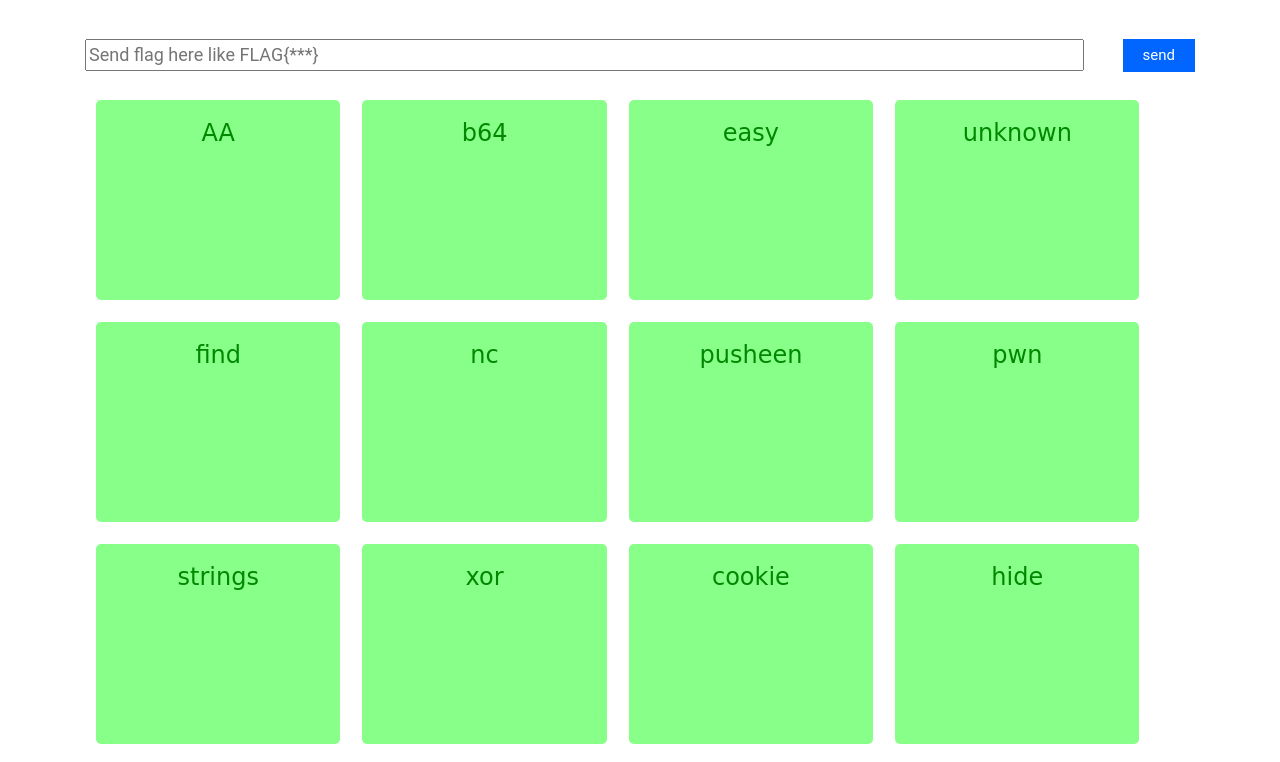
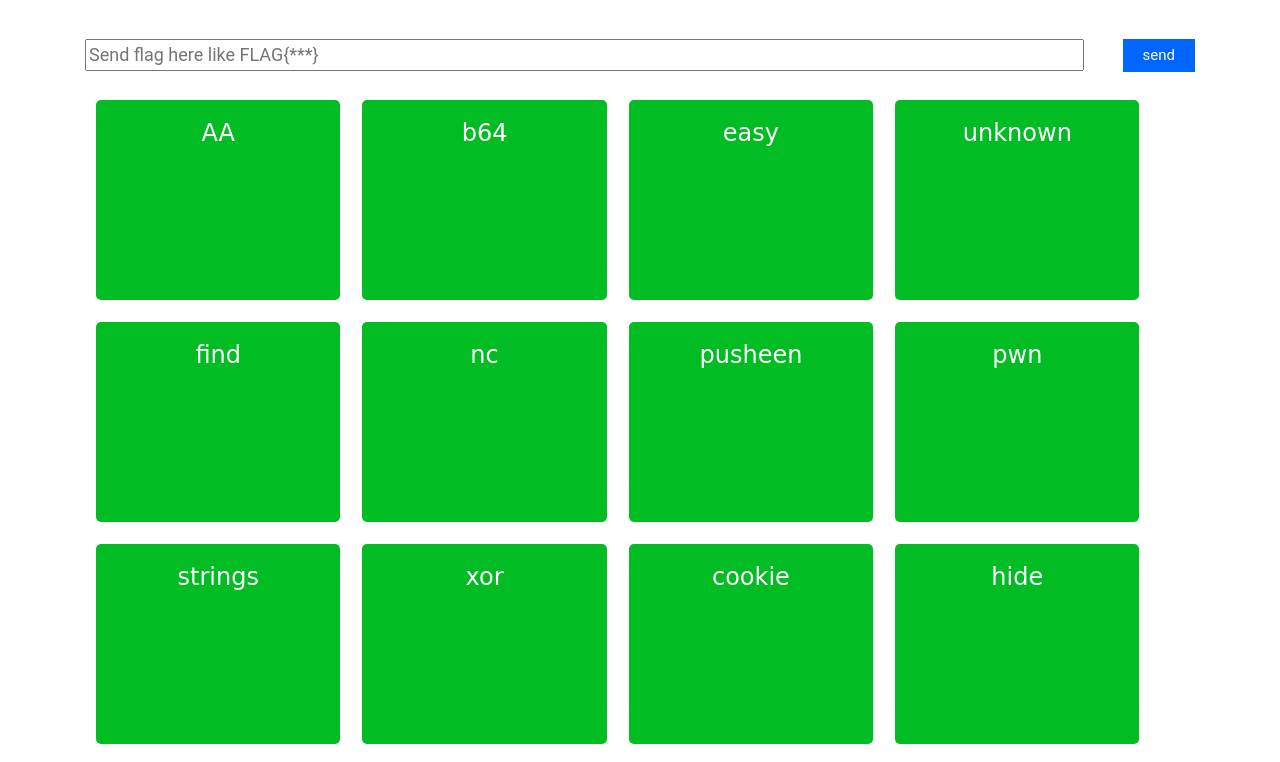
Before and after one commit to shi359/islab_exam, a PHP site: page / in a window 1280 px wide. Shown: the part 51-813 px from the top of the page. Run offline with PHP 8.4, Linux system fonts and the light colour scheme; the visitor is signed in with stand-in values (Sample User, id 1); data comes from the database, SQL or seed files in the repository; some libraries are stand-ins or nearby versions.

Commit message:
pass #01BC22

```diff
--- a/starter-template.css
+++ b/starter-template.css
@@ -71,8 +71,8 @@ th{
 
 }
 .pass{
-    color: #008800;
-    background-color: #8f8;
+    color: white;
+    background-color: #01BC22;
 }
 .submit {
     border: none;
```
